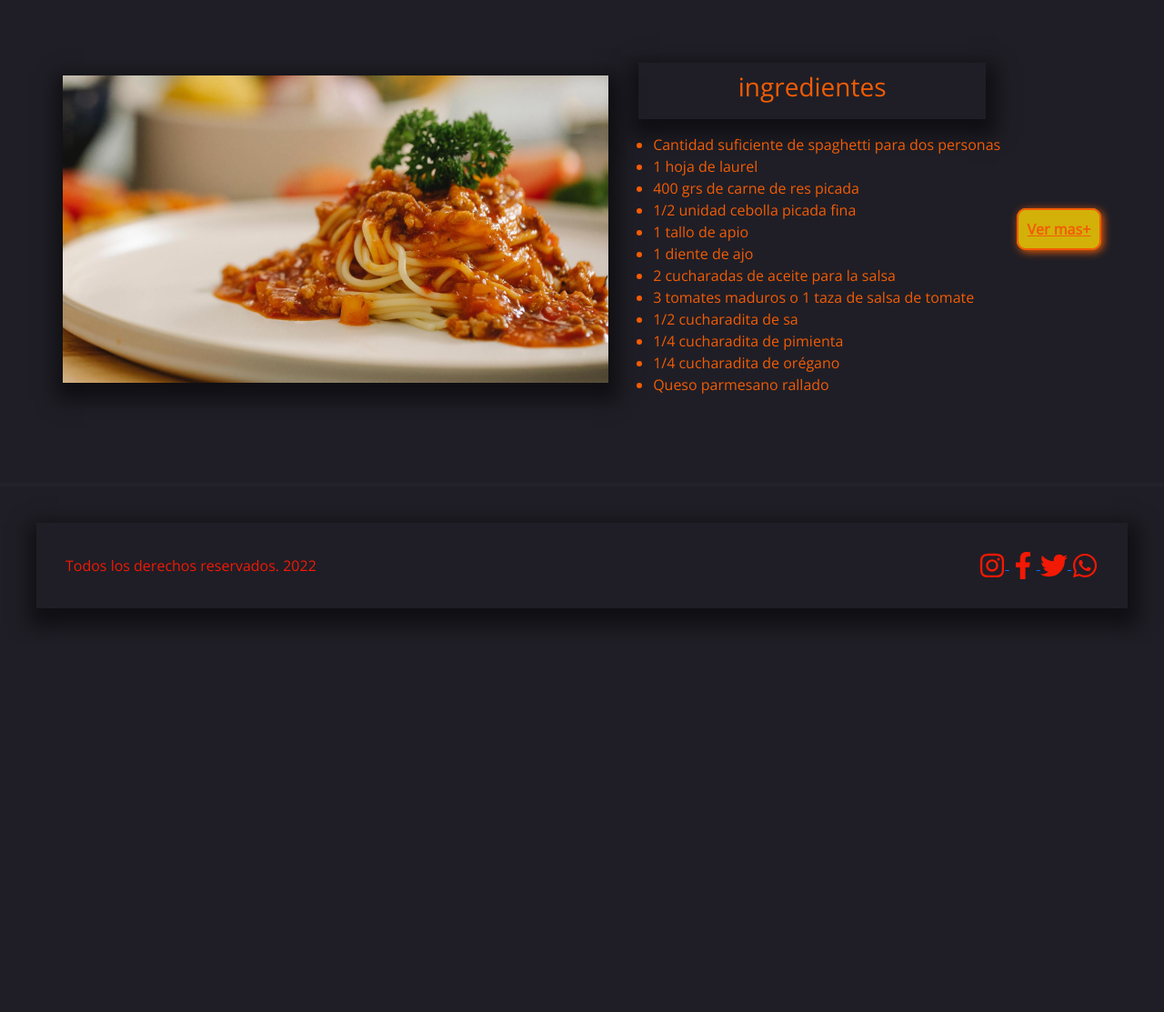
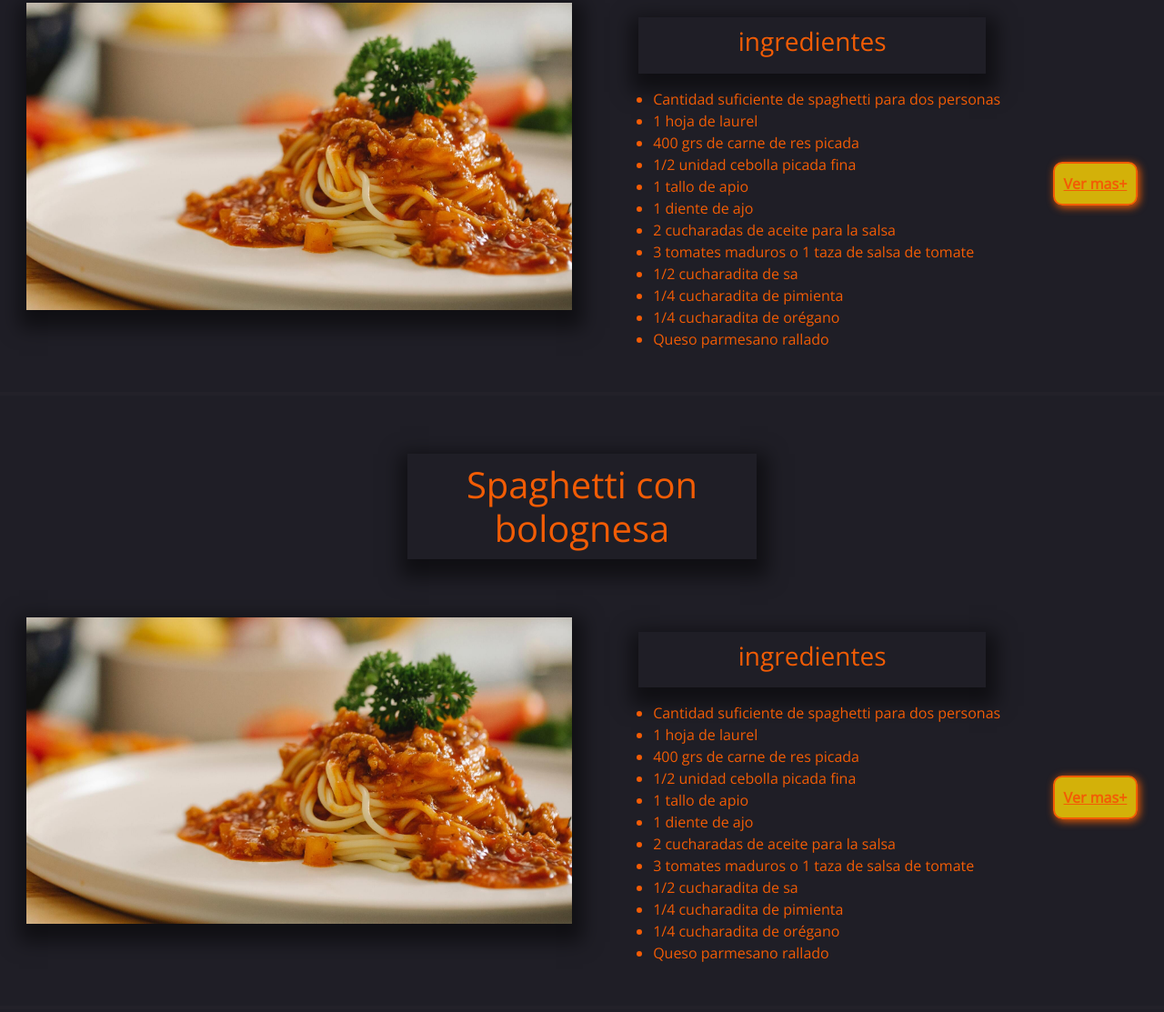
Before and after one commit to HerreraEmilio/PastasGonza, a plain HTML site: page html/recetas.html in a window 1280 px wide. Shown: the part 317-1430 px from the top of the page at 91% size. Before the commit the page ends 1026 px from the top, so only its background shows below. Drawn offline with nearby package versions, Linux system fonts and the light colour scheme.

Commit message:
se hizo responsive con @media para recetas.html

```diff
--- a/css/style.css
+++ b/css/style.css
@@ -76,33 +76,45 @@ button {
   box-shadow: 2px 2px 10px;
   color: #f25c05;
   background-color: #f2cb05da;
-  transition: all ease .3s;
+  transition: all ease 0.3s;
 }
 
 button:hover {
   background-color: rgb(23, 26, 29);
-  transition: all ease .3s;
+  transition: all ease 0.3s;
 }
 
 .recetas {
   display: flex;
-  flex-direction: row;
+  flex-direction:row;
   flex-wrap: wrap;
-  text-align: left;
-  margin: 10px;
-  justify-content: center;
+  width: 100%;
+  justify-content: space-around;
+}
+@media screen and (max-width: 1200px) {
+  .recetas ul {
+    display: none;
+  }
+  .recetas__ingredientes{
+    display: none;
+  }
+  .recetas{
+    display: flex;
+    width: 100%;
+    justify-content: center;
+  }
 }
 
-.recetas article {
+.recetas__index {
   width: 100%;
 }
 @media screen and (min-width: 700px) {
-  .recetas article {
+.recetas__index {
     width: 48%;
   }
 }
 @media screen and (min-width: 1000px) {
-  .recetas article {
+.recetas__index {
     width: 24%;
   }
 }
@@ -121,14 +133,14 @@ article div img {
   margin: 30px 0px;
 }
 
-.recetas {
+.boton__recetas{
   display: flex;
-  padding: 50px;
-  justify-content: space-around;
   align-items: center;
 }
 
 .botonRecetas {
+  display: flex;
+  align-content: center;
   font-size: 1rem;
   font-weight: bold;
   padding: 10px 10px;
@@ -315,7 +327,6 @@ hr {
   border: 4px dashed rgba(112, 109, 109, 0.1);
 }
 
-
 .footer {
   display: flex;
   justify-content: space-between;
@@ -326,23 +337,24 @@ hr {
   padding: 2rem;
 }
 
-.footer__texto, .footer_logos {
+.footer__texto,
+.footer_logos {
   width: 100%;
 }
-@media screen and (min-width: 700px){
-  .footer__texto, .footer_logos {
+@media screen and (min-width: 700px) {
+  .footer__texto,
+  .footer_logos {
     width: 50%;
-}
-.footer_logos{
-  text-align: right;
-}
+  }
+  .footer_logos {
+    text-align: right;
+  }
 }
 
 .footer__texto p {
   color: #f21905;
   margin: 0;
 }
-
 
 .footer_logos svg {
   height: auto;
--- a/html/recetas.html
+++ b/html/recetas.html
@@ -105,7 +105,42 @@
               </ul>
             </div>
           </div>
-          <div>
+          <div class="boton__recetas">
+            <a class="botonRecetas" href="/html/recetas/pasos.html">Ver mas+</a>
+          </div>
+        </article>
+        <div class="linea_receta">
+          <hr />
+        </div>
+      </section>
+      <section>
+        <div>
+          <h2 class="titulo_productos">Spaghetti con bolognesa</h2>
+        </div>
+        <article class="recetas">
+          <div class="recetas__foto">
+            <img src="../assets/img/bolognesa.jpg" alt="" />
+          </div>
+          <div class="recetas__ingredientes">
+            <div class="recetas__titulos"><h3>ingredientes</h3></div>
+            <div>
+              <ul>
+                <li>Cantidad suficiente de spaghetti para dos personas</li>
+                <li>1 hoja de laurel</li>
+                <li>400 grs de carne de res picada</li>
+                <li>1/2 unidad cebolla picada fina</li>
+                <li>1 tallo de apio</li>
+                <li>1 diente de ajo</li>
+                <li>2 cucharadas de aceite para la salsa</li>
+                <li>3 tomates maduros o 1 taza de salsa de tomate</li>
+                <li>1/2 cucharadita de sa</li>
+                <li>1/4 cucharadita de pimienta</li>
+                <li>1/4 cucharadita de orégano</li>
+                <li>Queso parmesano rallado</li>
+              </ul>
+            </div>
+          </div>
+          <div class="boton__recetas">
             <a class="botonRecetas" href="/html/recetas/pasos.html">Ver mas+</a>
           </div>
         </article>
```
Also changed, not shown: index.html (+1 -1 lines).
